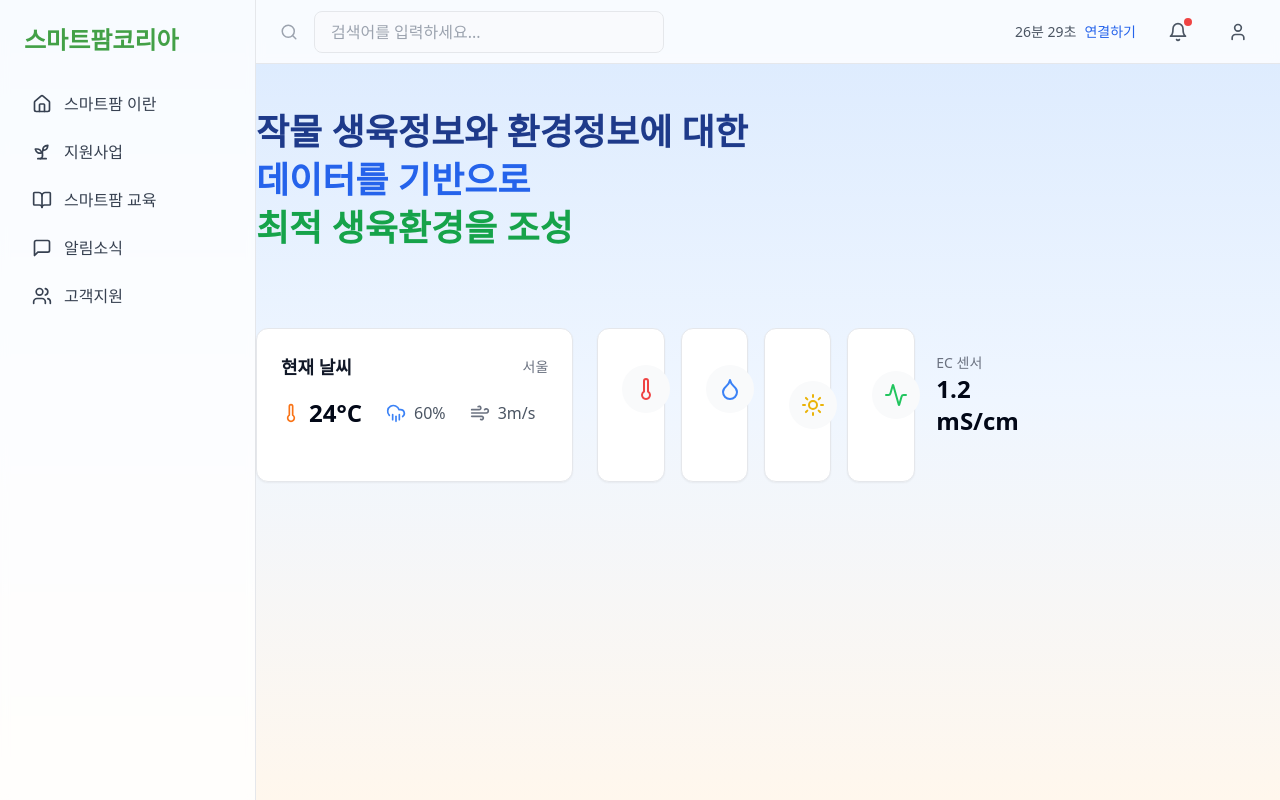
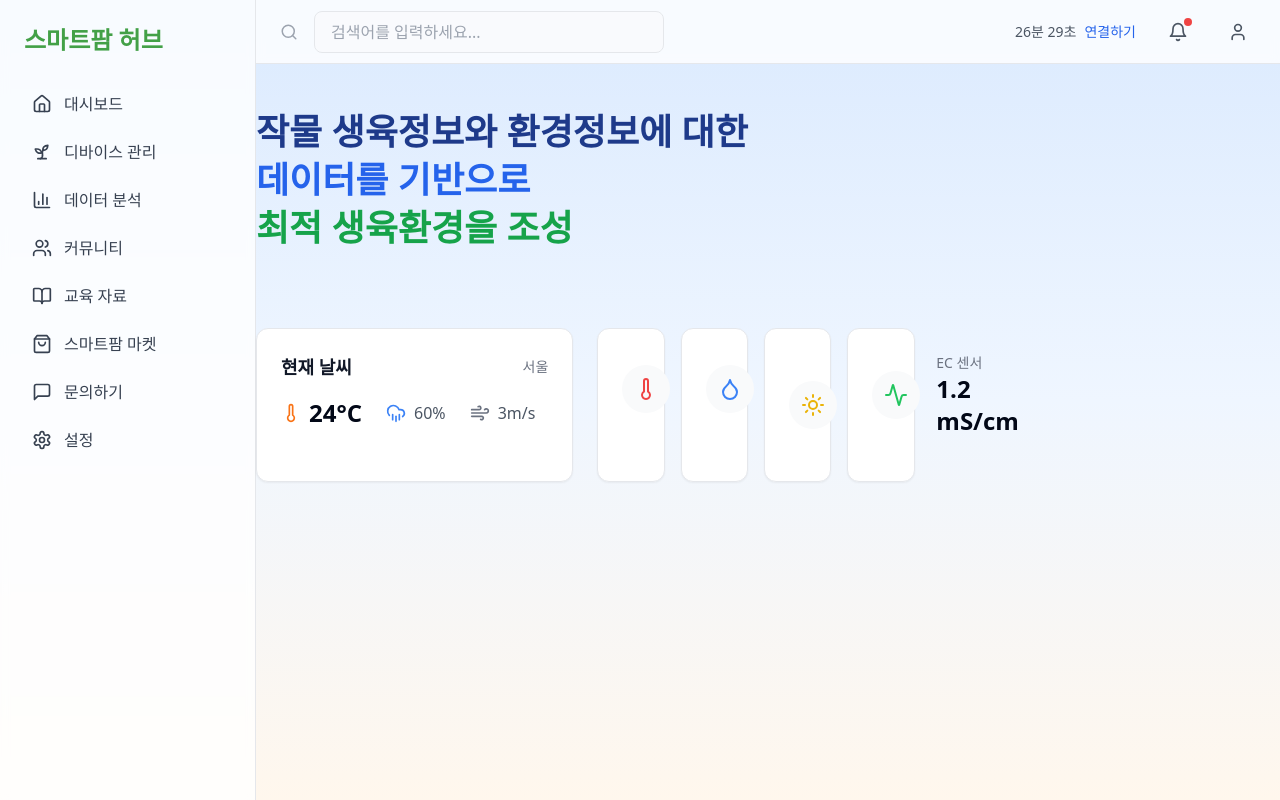
Before and after one commit to nCrom/smart-farm-hub, a React (Vite) app: page / in a window 1280 px wide. Built offline with nearby package versions, Linux system fonts and the light colour scheme.

Commit message:
Update menu items
The commit updates the menu items in the sidebar.

```diff
--- a/src/components/layout/Sidebar.tsx
+++ b/src/components/layout/Sidebar.tsx
@@ -1,20 +1,23 @@
 
-import { Home, Settings, Sprout, BarChart3, Users, BookOpen, MessageSquare } from "lucide-react";
+import { Home, Settings, Sprout, BarChart3, Users, ShoppingBag, BookOpen, MessageSquare } from "lucide-react";
 import { Link } from "react-router-dom";
 
 const menuItems = [
-  { icon: Home, label: "스마트팜 이란", path: "/about" },
-  { icon: Sprout, label: "지원사업", path: "/support" },
-  { icon: BookOpen, label: "스마트팜 교육", path: "/education" },
-  { icon: MessageSquare, label: "알림소식", path: "/news" },
-  { icon: Users, label: "고객지원", path: "/customer" },
+  { icon: Home, label: "대시보드", path: "/" },
+  { icon: Sprout, label: "디바이스 관리", path: "/devices" },
+  { icon: BarChart3, label: "데이터 분석", path: "/analytics" },
+  { icon: Users, label: "커뮤니티", path: "/community" },
+  { icon: BookOpen, label: "교육 자료", path: "/education" },
+  { icon: ShoppingBag, label: "스마트팜 마켓", path: "/market" },
+  { icon: MessageSquare, label: "문의하기", path: "/support" },
+  { icon: Settings, label: "설정", path: "/settings" },
 ];
 
 export function Sidebar() {
   return (
     <nav className="w-64 bg-white/80 backdrop-blur-sm border-r border-gray-200 h-screen fixed left-0 top-0 overflow-y-auto animate-fadeIn">
       <div className="p-6">
-        <h1 className="text-2xl font-bold text-primary-600">스마트팜코리아</h1>
+        <h1 className="text-2xl font-bold text-primary-600">스마트팜 허브</h1>
       </div>
       <div className="px-4">
         {menuItems.map((item) => (
```
